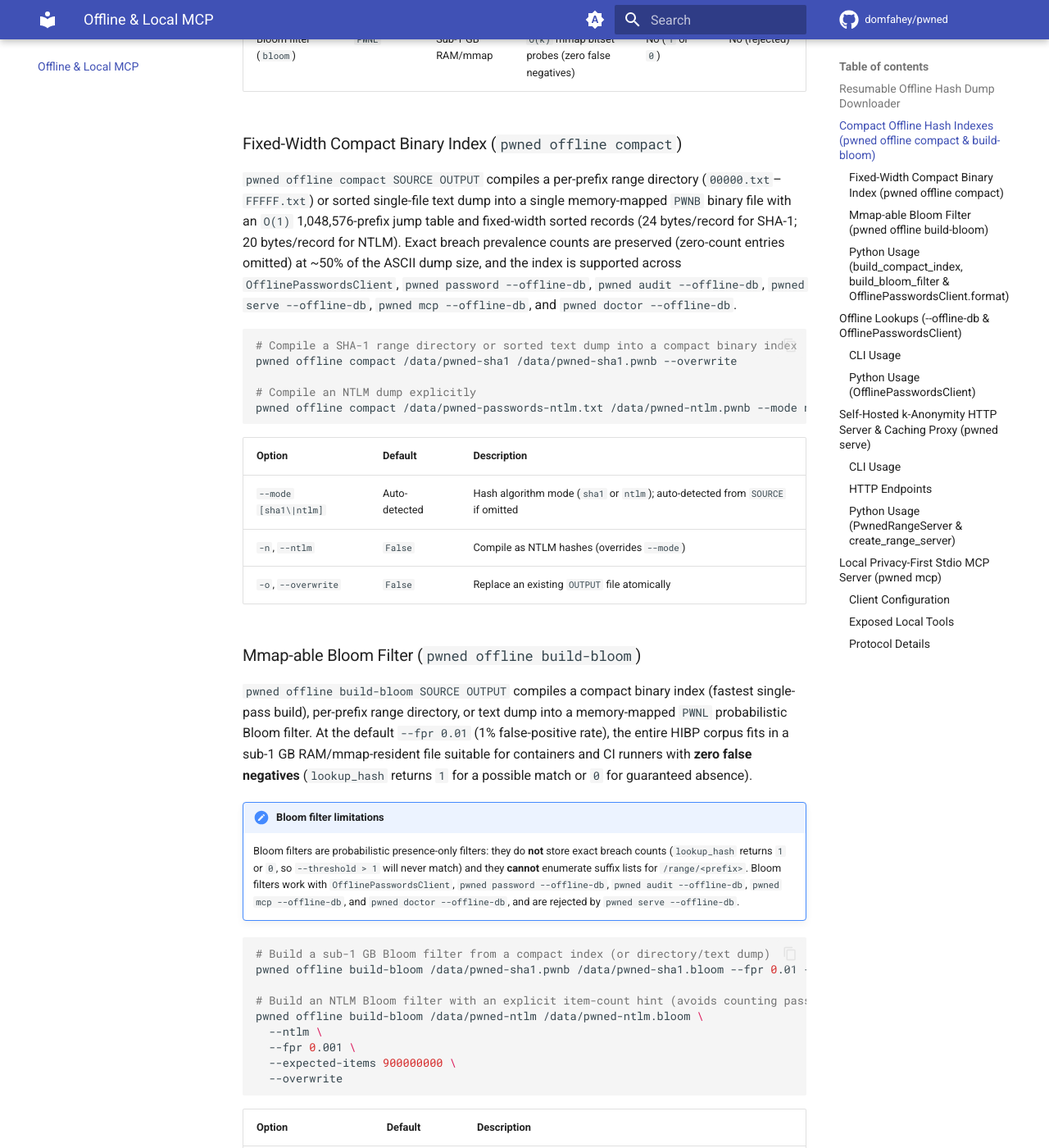
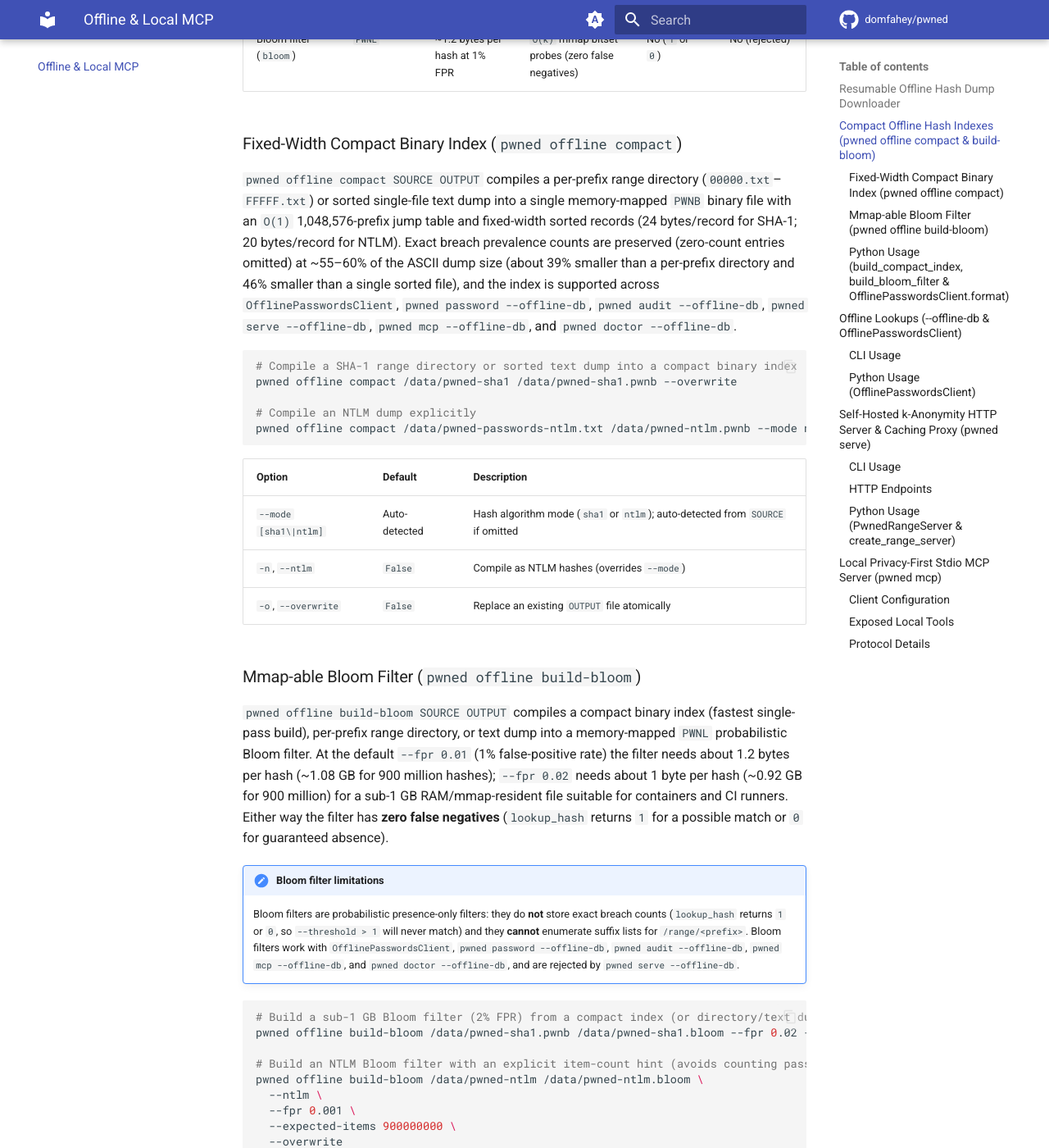
Before and after one commit to domfahey/pwned, an MkDocs documentation site: the page built from docs/offline-and-mcp.md, in a window 1280 px wide and 1400 px high, scrolled down 2325 px. Shown: the whole window at 82% size. Built offline with MkDocs 1.6.1 and Material for MkDocs 9.7.7, drawn with Linux system fonts in a browser that asks for light colours; comment, search, counter and statistics services are not loaded; some of the changed text lies outside the part shown.

Commit message:
docs: correct Bloom/PWNB size claims, drop unbenchmarked 10x, add SBOM roadmap item
Co-Authored-By: Claude Opus 5.5 <noreply@anthropic.com>

````diff
--- a/docs/offline-and-mcp.md
+++ b/docs/offline-and-mcp.md
@@ -49,12 +49,12 @@ Once you have a local range directory or sorted text dump, `pwned` can compile i
 
 | Format | Magic | Size vs. ASCII | Lookup | Exact Counts | `pwned serve` Support |
 |---|---|---|---|---|---|
-| Compact binary index (`compact`) | `PWNB` | ~50% smaller | `O(1)` prefix jump (`1,048,576` prefixes) + mmap binary search | Yes | Yes |
-| Bloom filter (`bloom`) | `PWNL` | Sub-1 GB RAM/mmap | `O(k)` mmap bitset probes (zero false negatives) | No (`1` or `0`) | No (rejected) |
+| Compact binary index (`compact`) | `PWNB` | ~40–45% smaller | `O(1)` prefix jump (`1,048,576` prefixes) + mmap binary search | Yes | Yes |
+| Bloom filter (`bloom`) | `PWNL` | ~1.2 bytes per hash at 1% FPR | `O(k)` mmap bitset probes (zero false negatives) | No (`1` or `0`) | No (rejected) |
 
 ### Fixed-Width Compact Binary Index (`pwned offline compact`)
 
-`pwned offline compact SOURCE OUTPUT` compiles a per-prefix range directory (`00000.txt`–`FFFFF.txt`) or sorted single-file text dump into a single memory-mapped `PWNB` binary file with an `O(1)` 1,048,576-prefix jump table and fixed-width sorted records (24 bytes/record for SHA-1; 20 bytes/record for NTLM). Exact breach prevalence counts are preserved (zero-count entries omitted) at ~50% of the ASCII dump size, and the index is supported across `OfflinePasswordsClient`, `pwned password --offline-db`, `pwned audit --offline-db`, `pwned serve --offline-db`, `pwned mcp --offline-db`, and `pwned doctor --offline-db`.
+`pwned offline compact SOURCE OUTPUT` compiles a per-prefix range directory (`00000.txt`–`FFFFF.txt`) or sorted single-file text dump into a single memory-mapped `PWNB` binary file with an `O(1)` 1,048,576-prefix jump table and fixed-width sorted records (24 bytes/record for SHA-1; 20 bytes/record for NTLM). Exact breach prevalence counts are preserved (zero-count entries omitted) at ~55–60% of the ASCII dump size (about 39% smaller than a per-prefix directory and 46% smaller than a single sorted file), and the index is supported across `OfflinePasswordsClient`, `pwned password --offline-db`, `pwned audit --offline-db`, `pwned serve --offline-db`, `pwned mcp --offline-db`, and `pwned doctor --offline-db`.
 
 ```bash
 # Compile a SHA-1 range directory or sorted text dump into a compact binary index
@@ -72,14 +72,14 @@ pwned offline compact /data/pwned-passwords-ntlm.txt /data/pwned-ntlm.pwnb --mod
 
 ### Mmap-able Bloom Filter (`pwned offline build-bloom`)
 
-`pwned offline build-bloom SOURCE OUTPUT` compiles a compact binary index (fastest single-pass build), per-prefix range directory, or text dump into a memory-mapped `PWNL` probabilistic Bloom filter. At the default `--fpr 0.01` (1% false-positive rate), the entire HIBP corpus fits in a sub-1 GB RAM/mmap-resident file suitable for containers and CI runners with **zero false negatives** (`lookup_hash` returns `1` for a possible match or `0` for guaranteed absence).
+`pwned offline build-bloom SOURCE OUTPUT` compiles a compact binary index (fastest single-pass build), per-prefix range directory, or text dump into a memory-mapped `PWNL` probabilistic Bloom filter. At the default `--fpr 0.01` (1% false-positive rate) the filter needs about 1.2 bytes per hash (~1.08 GB for 900 million hashes); `--fpr 0.02` needs about 1 byte per hash (~0.92 GB for 900 million) for a sub-1 GB RAM/mmap-resident file suitable for containers and CI runners. Either way the filter has **zero false negatives** (`lookup_hash` returns `1` for a possible match or `0` for guaranteed absence).
 
 !!! note "Bloom filter limitations"
     Bloom filters are probabilistic presence-only filters: they do **not** store exact breach counts (`lookup_hash` returns `1` or `0`, so `--threshold > 1` will never match) and they **cannot** enumerate suffix lists for `/range/<prefix>`. Bloom filters work with `OfflinePasswordsClient`, `pwned password --offline-db`, `pwned audit --offline-db`, `pwned mcp --offline-db`, and `pwned doctor --offline-db`, and are rejected by `pwned serve --offline-db`.
 
 ```bash
-# Build a sub-1 GB Bloom filter from a compact index (or directory/text dump)
-pwned offline build-bloom /data/pwned-sha1.pwnb /data/pwned-sha1.bloom --fpr 0.01 --overwrite
+# Build a sub-1 GB Bloom filter (2% FPR) from a compact index (or directory/text dump)
+pwned offline build-bloom /data/pwned-sha1.pwnb /data/pwned-sha1.bloom --fpr 0.02 --overwrite
 
 # Build an NTLM Bloom filter with an explicit item-count hint (avoids counting pass on text/dir)
 pwned offline build-bloom /data/pwned-ntlm /data/pwned-ntlm.bloom \
@@ -131,7 +131,7 @@ with OfflinePasswordsClient(Path("/data/pwned-sha1.bloom")) as bloom_client:
 
 - **Per-prefix range directory** (`format == "directory"`): `O(1)` direct prefix lookup over `00000.txt`–`FFFFF.txt`.
 - **Compact binary index (`PWNB`)** (`format == "compact"`): `O(1)` prefix jump table + mmap binary search with exact counts.
-- **Bloom filter (`PWNL`)** (`format == "bloom"`): sub-1 GB mmap presence filter returning `1`/`0` (supported by lookup commands and `doctor`; rejected by `pwned serve`).
+- **Bloom filter (`PWNL`)** (`format == "bloom"`): mmap presence filter (~1.2 bytes per hash at 1% FPR) returning `1`/`0` (supported by lookup commands and `doctor`; rejected by `pwned serve`).
 - **Single sorted text dump** (`format == "text"`): `O(log N)` binary search over `HASH:COUNT` lines.
 
 ### CLI Usage
````
Also changed, not shown: README.md (+1 -1 lines), docs/cli-reference.md (+2 -2 lines), docs/roadmap.md (+3 -2 lines).
